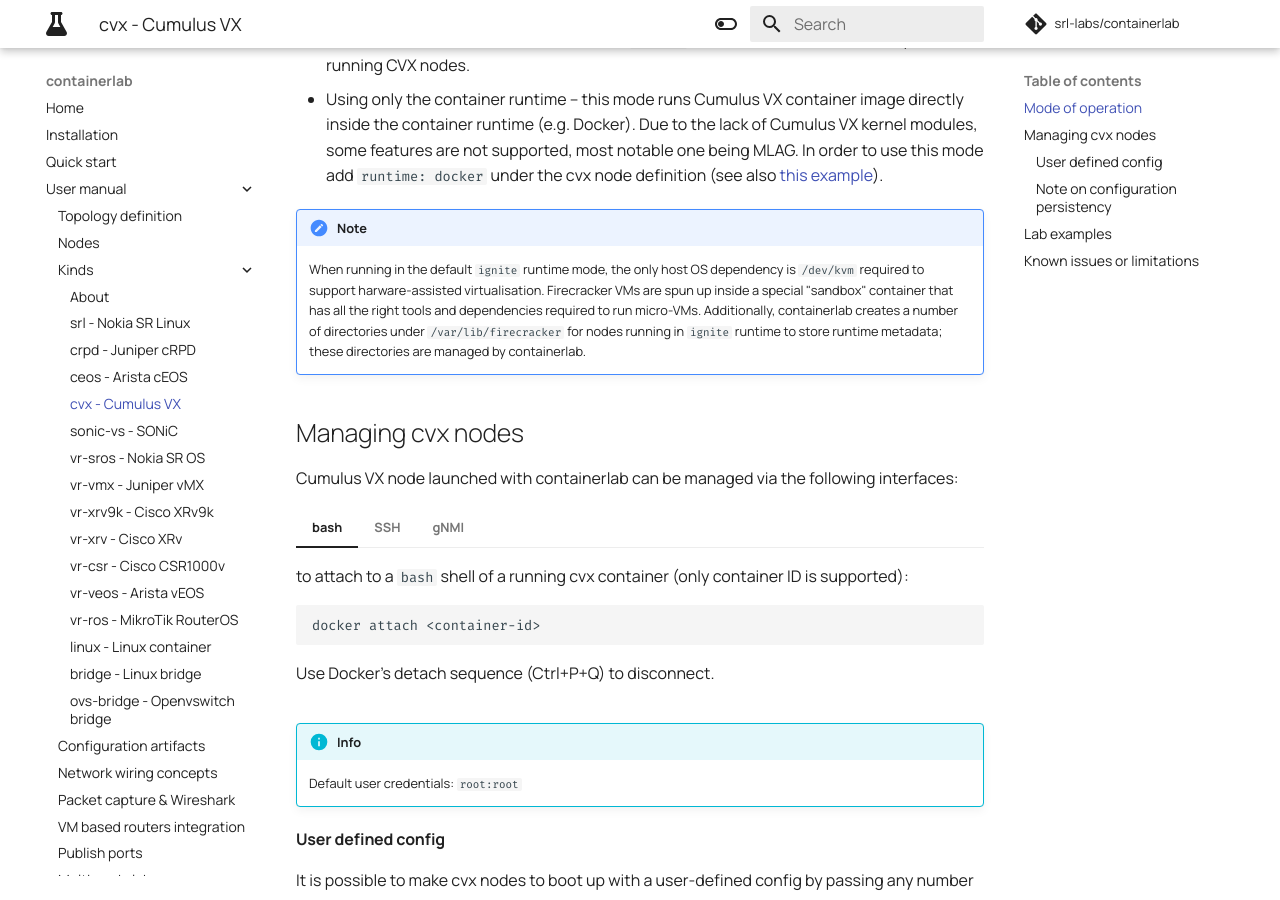
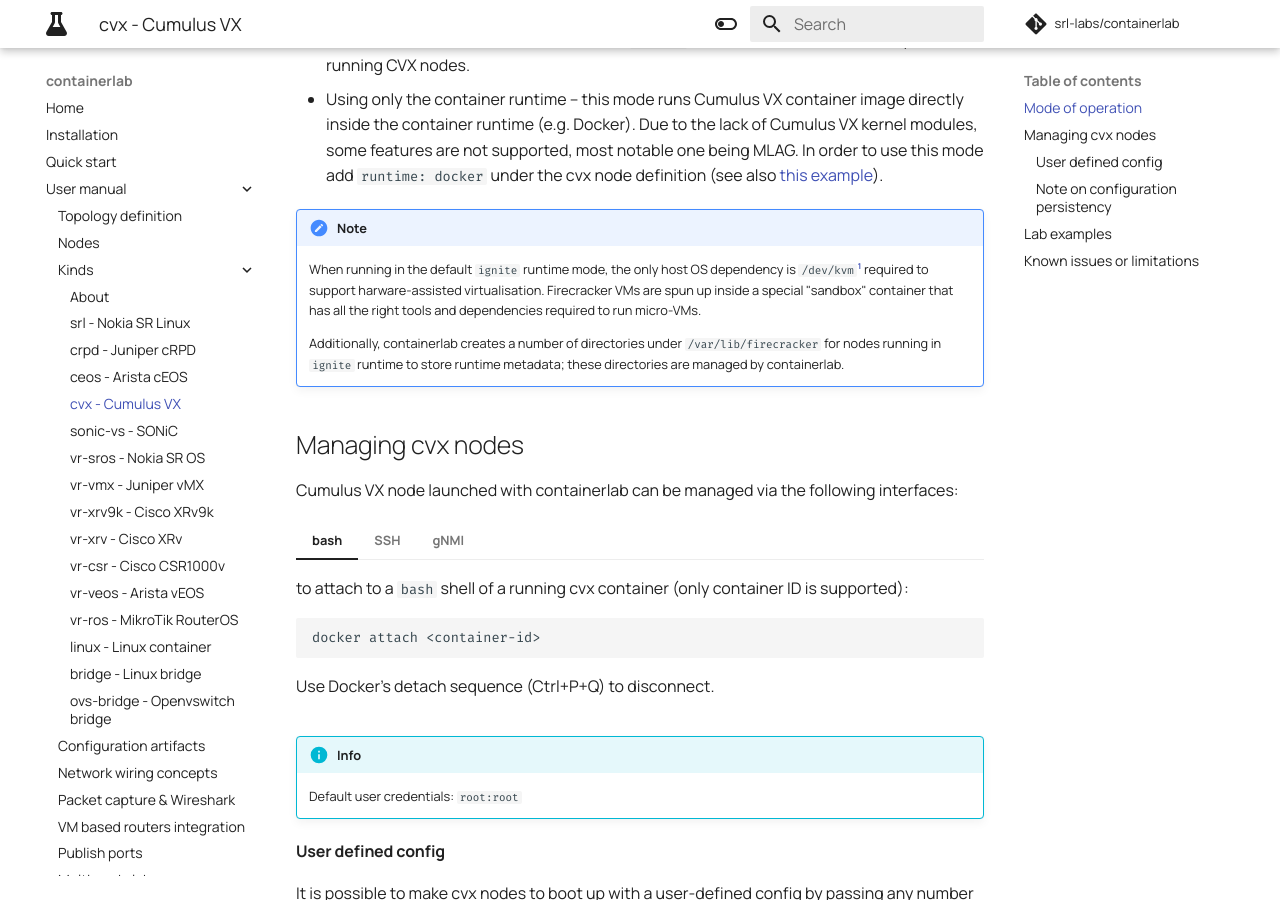
Before and after one commit to srl-labs/containerlab, an MkDocs documentation site: the page built from docs/manual/kinds/cvx.md, in a window 1280 px wide and 900 px high, scrolled down 504 px. Built offline with MkDocs 1.6.1 and Material for MkDocs 9.7.7, drawn with Linux system fonts in a browser that asks for light colours; comment, search, counter and statistics services are not loaded; some of the changed text lies outside the part shown.

Commit message:
more clarification on deps

```diff
--- a/docs/manual/kinds/cvx.md
+++ b/docs/manual/kinds/cvx.md
@@ -15,7 +15,9 @@ CVX supports two modes of operation:
 * Using only the container runtime -- this mode runs Cumulus VX container image directly inside the container runtime (e.g. Docker). Due to the lack of Cumulus VX kernel modules, some features are not supported, most notable one being MLAG. In order to use this mode add `runtime: docker` under the cvx node definition (see also [this example](https://github.com/srl-labs/containerlab/blob/master/lab-examples/cvx02/topo.clab.yml)).
 
 !!! note
-    When running in the default `ignite` runtime mode, the only host OS dependency is `/dev/kvm` required to support harware-assisted virtualisation. Firecracker VMs are spun up inside a special "sandbox" container that has all the right tools and dependencies required to run micro-VMs. Additionally, containerlab creates a number of directories under `/var/lib/firecracker` for nodes running in `ignite` runtime to store runtime metadata; these directories are managed by containerlab.
+    When running in the default `ignite` runtime mode, the only host OS dependency is `/dev/kvm`[^1] required to support harware-assisted virtualisation. Firecracker VMs are spun up inside a special "sandbox" container that has all the right tools and dependencies required to run micro-VMs.
+
+    Additionally, containerlab creates a number of directories under `/var/lib/firecracker` for nodes running in `ignite` runtime to store runtime metadata; these directories are managed by containerlab.
 
 ## Managing cvx nodes
 Cumulus VX node launched with containerlab can be managed via the following interfaces:
@@ -72,3 +74,5 @@ The following labs feature CVX node:
 ## Known issues or limitations
 
 * CVX in Ignite is always attached to the default docker bridge network
+
+[^1]: this device is already part of the linux kernel, therefore this can be read as "no external dependencies are needed for running cvx with `ignite` runtime.
```
